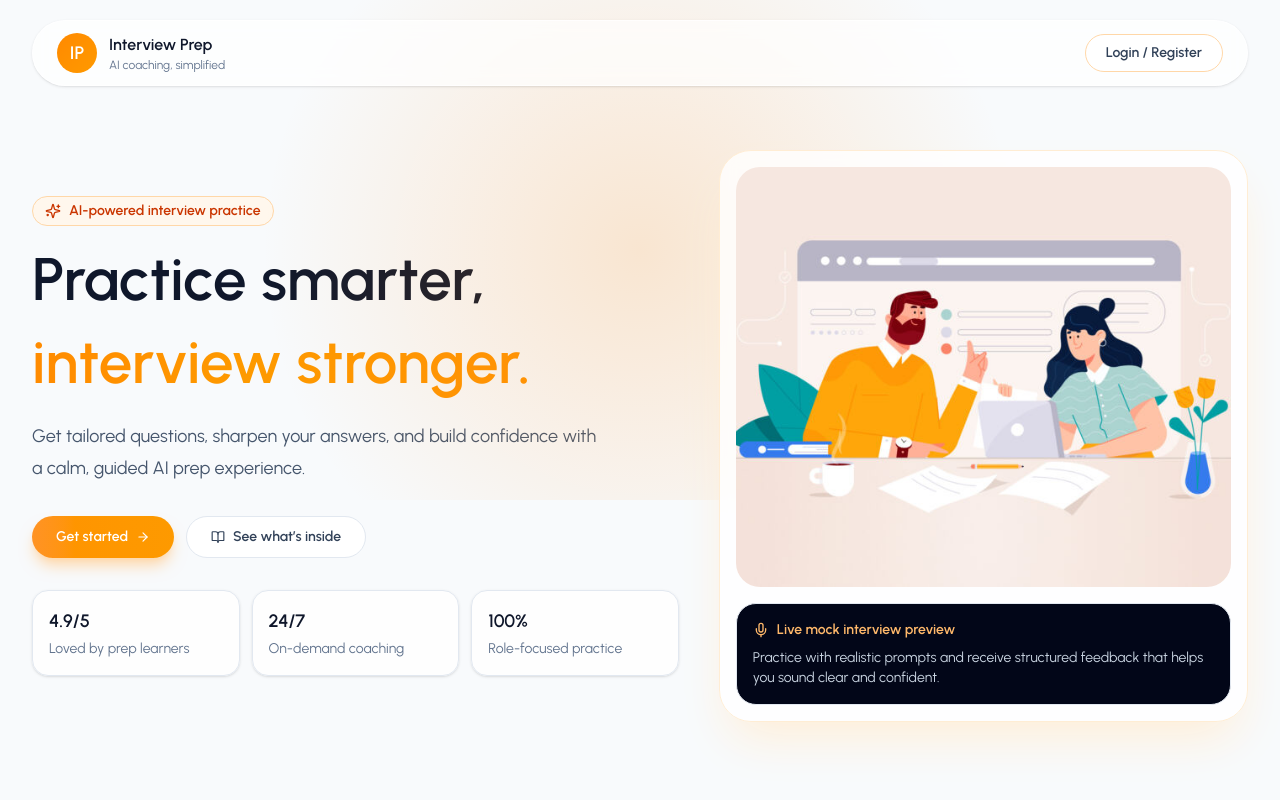
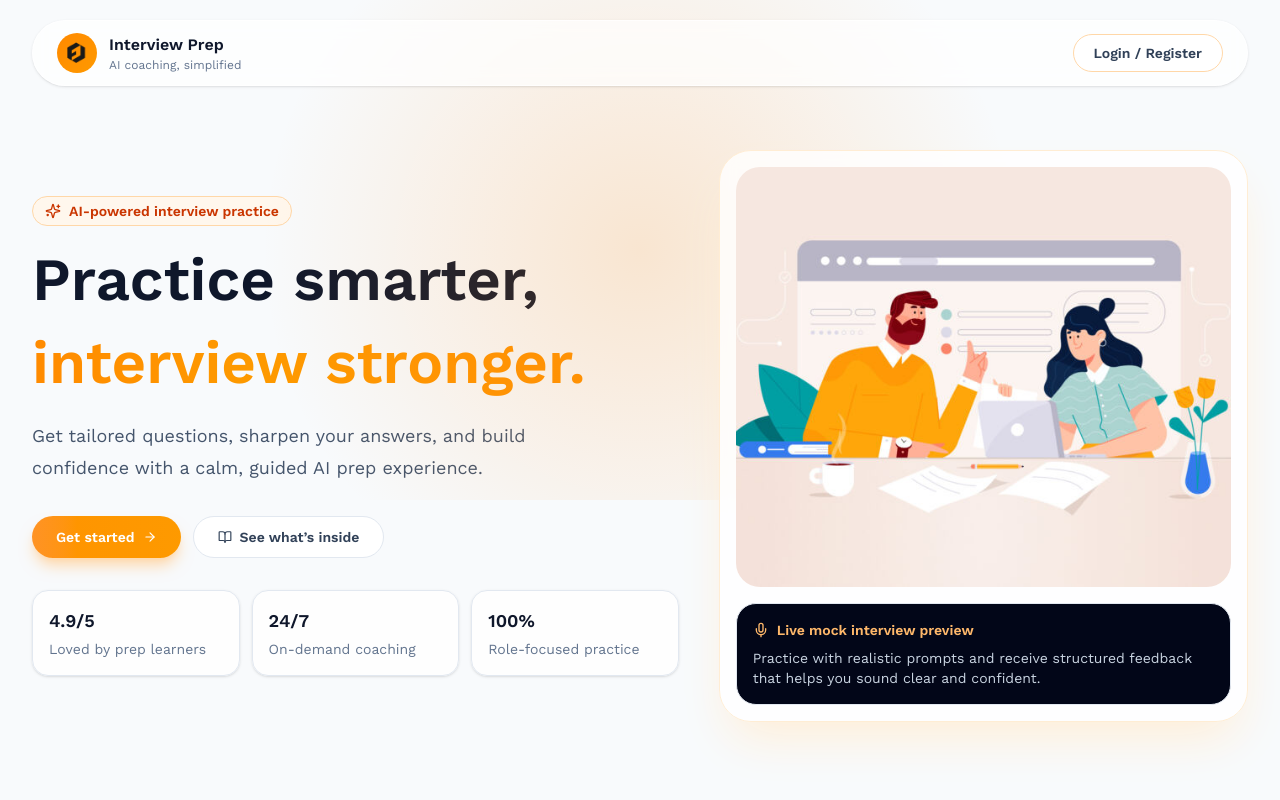
Before and after one commit to CharlesOsang017/interview_prep, a React (Vite) app in the folder frontend/: page / in a window 1280 px wide. Shown: the top 800 px of the page. Built offline with nearby package versions, Linux system fonts and the light colour scheme; no server answers.

Commit message:
feat: update font to Work Sans and add logo to LandingPage

```diff
--- a/frontend/index.html
+++ b/frontend/index.html
@@ -5,6 +5,9 @@
     <link rel="icon" type="image/svg+xml" href="/favicon.svg" />
     <meta name="viewport" content="width=device-width, initial-scale=1.0" />
     <title>Interview Prep</title>
+    <link rel="preconnect" href="https://fonts.googleapis.com" />
+    <link rel="preconnect" href="https://fonts.gstatic.com" crossorigin />
+    <link href="https://fonts.googleapis.com/css2?family=Work+Sans:ital,wght@0,100..900;1,100..900&display=swap" rel="stylesheet" />
   </head>
   <body>
     <div id="root"></div>
--- a/frontend/src/index.css
+++ b/frontend/src/index.css
@@ -1,8 +1,7 @@
-@import url('https://fonts.googleapis.com/css2?family=Urbanist:ital,wght@0,100..900;1,100..900&display=swap');
 @import 'tailwindcss';
 
 @theme {
-  --font-display: 'Urbanist', sans-serif;
+  --font-display: 'Work Sans', sans-serif;
   --breakpoint-3xl: 1920px;
   --color-primary: #ff9324;
 }
--- a/frontend/src/pages/LandingPage.jsx
+++ b/frontend/src/pages/LandingPage.jsx
@@ -2,6 +2,7 @@
 import { useNavigate } from 'react-router-dom'
 import { APP_FEATURES } from '../utils/data'
 import HERO_IMG from '../assets/hero_image.jpg'
+import IP_LOGO from "../assets/ip_logo.webp"
 import { LuArrowRight, LuBookOpen, LuMic, LuSparkles } from 'react-icons/lu'
 import Modal from '../components/Modal'
 import Register from './Auth/Register'
@@ -33,7 +34,7 @@
           <header className="flex items-center justify-between rounded-full border border-white/70 bg-white/70 px-4 py-3 shadow-sm backdrop-blur sm:px-6">
             <div className="flex items-center gap-3">
               <div className="flex h-10 w-10 items-center justify-center rounded-full bg-gradient-to-br from-orange-400 to-amber-500 text-lg font-semibold text-white">
-                IP
+                <img src={IP_LOGO} alt="IP_LOGO" />
               </div>
               <div className='hidden sm:block'>
                 <p className="text-base font-semibold text-slate-900">Interview Prep</p>
```
Also changed, not shown: frontend/src/assets/ip_logo.webp (added).
